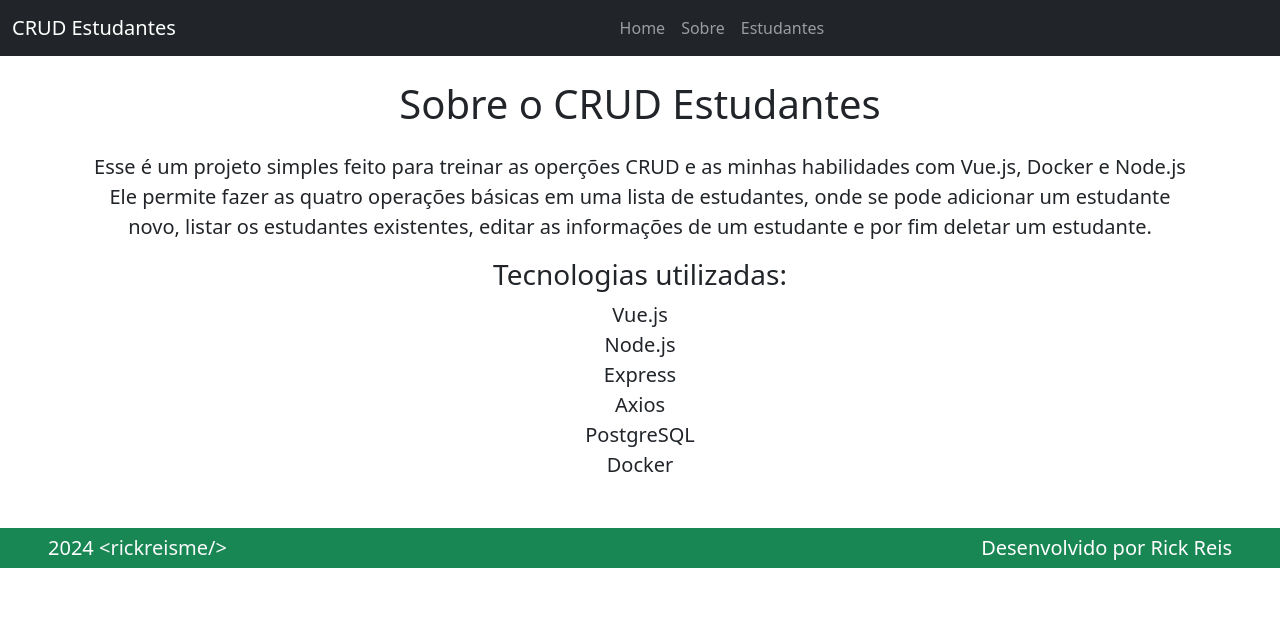
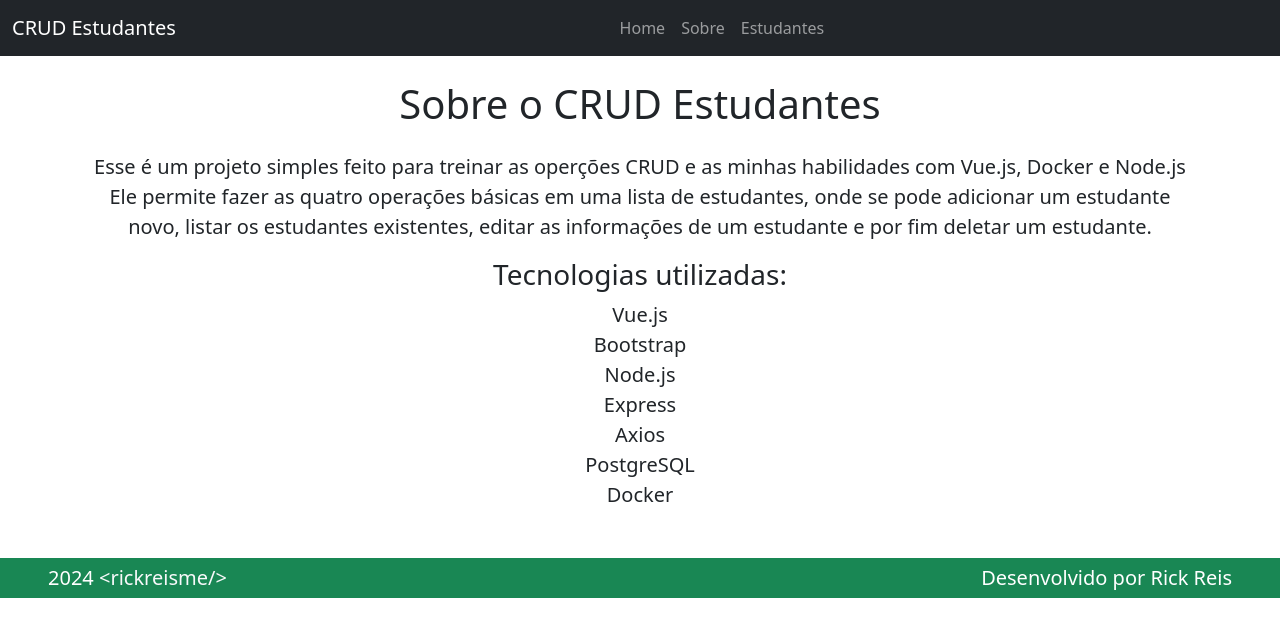
Before and after one commit to rickreisme/CrudEstudantes, a Vue app in the folder frontend/: page /sobre in a window 1280 px wide. Shown: the top 636 px of the page. Built offline with nearby package versions, Linux system fonts and the light colour scheme.

Commit message:
REFACTOR: ajustando página Sobre

```diff
--- a/frontend/src/views/AboutView.vue
+++ b/frontend/src/views/AboutView.vue
@@ -14,11 +14,12 @@
       <h3>Tecnologias utilizadas:</h3>
 
       <span>Vue.js</span> <br />
+      <span>Bootstrap</span> <br />
       <span>Node.js</span> <br />
       <span>Express</span> <br />
       <span>Axios</span> <br />
       <span>PostgreSQL</span> <br />
-      <span>Docker</span> <br />
+      <span>Docker</span>
     </div>
   </main>
 </template>
```
